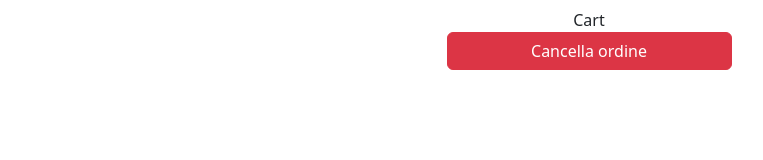
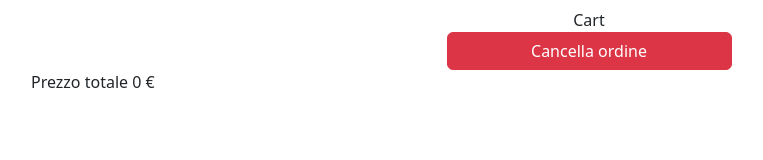
Before and after one commit to DANC0D3R/deliveboo-fe, a Vue app: page /cart in a window 1280 px wide. Shown: the part 128-288 px from the top of the page, without its empty margins (51-814 px from the left). Built offline with nearby package versions, Linux system fonts and the light colour scheme.

Commit message:
Aggiunto prezzo totale

```diff
--- a/src/pages/CartTest.vue
+++ b/src/pages/CartTest.vue
@@ -5,7 +5,8 @@ export default {
     data() {
         return {
             store,
-            orderCart: []
+            orderCart: [],
+            totalPrice: 0
         }
     },
     methods: {
@@ -14,8 +15,10 @@ export default {
             let refreshStorage = JSON.parse(localStorage.getItem('order')); //riprende i dati del localstorage
             console.log('refreshstorange', refreshStorage);
             if (refreshStorage) {
+                this.totalPrice = 0; //azzera il prezzo totale
                 for (let i = 0; i < refreshStorage.length; i++) {
                     this.store.order.push(refreshStorage[i]); //se refresh storage ha del contenuto, lo pusha nello store
+                    this.totalPrice += parseFloat(refreshStorage[i].price); //aggiorna il prezzo totale con il prezzo di ogni ordine
                 }
                 refreshStorage = null; //resetta refreshstorage
             }
@@ -23,6 +26,7 @@ export default {
         },
         deleteSingleOrder(item) {
             const targetIndex = this.store.order.indexOf(item); //troviamo l'index del singolo piatto
+            this.totalPrice -= parseFloat(item.price); //sottraiamo il prezzo del piatto eliminato dal prezzo totale
             this.store.order.splice(targetIndex, 1); //togliamo quel piatto dall'array
             console.log('newArray', this.store.order);
             localStorage.setItem('order', JSON.stringify(this.store.order)); //sovrascriviamo il localstorage
@@ -62,6 +66,7 @@ export default {
             </ul>
 
         </div>
+        <div>Prezzo totale {{ totalPrice }} €</div>
     </div>
 </template>
 
```
